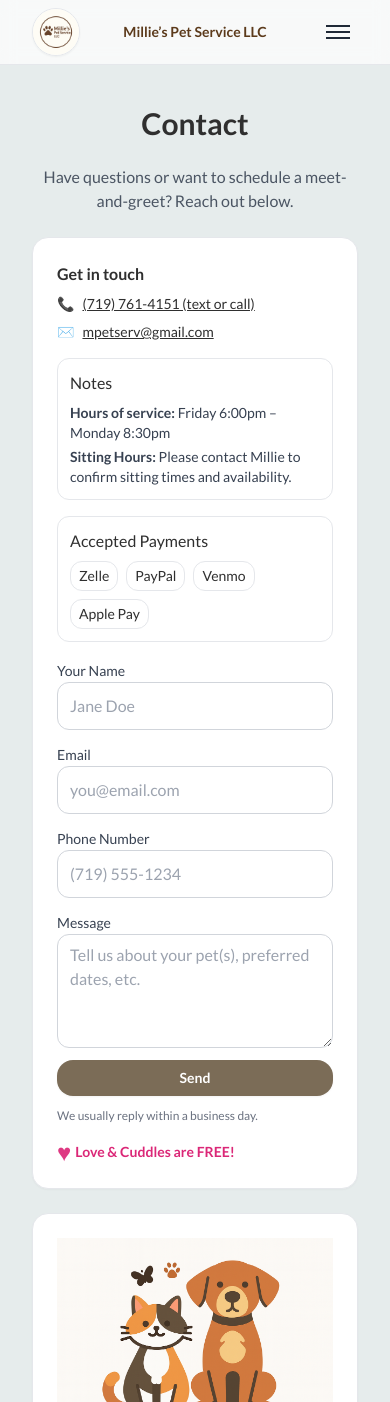
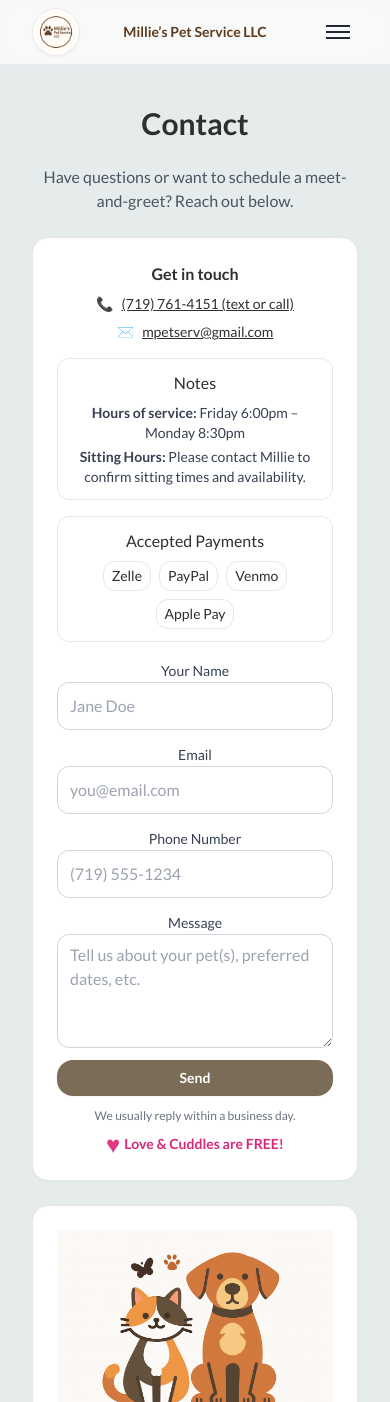
Before and after one commit to bbeare22/millies-pet-service, a Next.js app: page /contact in a window 390 px wide. Shown: the top 1402 px of the page. Built offline with nearby package versions, Linux system fonts and the light colour scheme.

Commit message:
Updated Contact Page, Policy Page, Changed og.png

```diff
--- a/app/contact/page.tsx
+++ b/app/contact/page.tsx
@@ -13,33 +13,41 @@ export default function ContactPage() {
         </p>
 
         <div className="grid md:grid-cols-2 gap-6">
-
+          {/* Left Column */}
           <div className="card space-y-4">
-            <div>
+            <div className="text-center md:text-left">
               <h2 className="font-semibold">Get in touch</h2>
-              <div className="mt-2 text-sm">
+              <div className="mt-2 text-sm flex flex-col items-center md:items-start">
                 <div className="flex items-center gap-2">
                   <span>📞</span>
-                  <a className="underline" href="tel:+17197614151">(719) 761-4151 (text or call)</a>
+                  <a className="underline" href="tel:+17197614151">
+                    (719) 761-4151 (text or call)
+                  </a>
                 </div>
                 <div className="flex items-center gap-2 mt-2">
                   <span>✉️</span>
-                  <a className="underline" href="mailto:mpetserv@gmail.com">mpetserv@gmail.com</a>
+                  <a className="underline" href="mailto:mpetserv@gmail.com">
+                    mpetserv@gmail.com
+                  </a>
                 </div>
               </div>
             </div>
 
-            <div className="rounded-xl border border-gray-200 bg-white p-3">
+            <div className="rounded-xl border border-gray-200 bg-white p-3 text-center md:text-left">
               <h3 className="font-medium">Notes</h3>
               <ul className="mt-2 space-y-1 text-sm text-gray-700">
-                <li><strong>Hours of service:</strong> Friday 6:00pm – Monday 8:30pm</li>
-                <li><strong>Sitting Hours:</strong> Please contact Millie to confirm sitting times and availability.</li>
+                <li>
+                  <strong>Hours of service:</strong> Friday 6:00pm – Monday 8:30pm
+                </li>
+                <li>
+                  <strong>Sitting Hours:</strong> Please contact Millie to confirm sitting times and availability.
+                </li>
               </ul>
             </div>
 
-            <div className="rounded-xl border border-gray-200 bg-white p-3">
+            <div className="rounded-xl border border-gray-200 bg-white p-3 text-center md:text-left">
               <h3 className="font-medium">Accepted Payments</h3>
-              <div className="mt-2 flex flex-wrap gap-2 text-sm">
+              <div className="mt-2 flex flex-wrap justify-center md:justify-start gap-2 text-sm">
                 <span className="px-2 py-1 rounded-xl border">Zelle</span>
                 <span className="px-2 py-1 rounded-xl border">PayPal</span>
                 <span className="px-2 py-1 rounded-xl border">Venmo</span>
@@ -47,14 +55,16 @@ export default function ContactPage() {
               </div>
             </div>
 
-            <ContactForm />
-
-            <div className="text-pink-600 text-sm font-semibold flex items-center gap-1">
-              <span className="animate-pulse text-2xl leading-none">♥</span>
-              Love &amp; Cuddles are FREE!
+            <div className="text-center md:text-left">
+              <ContactForm />
+              <div className="text-pink-600 text-sm font-semibold flex items-center justify-center md:justify-start gap-1 mt-2">
+                <span className="animate-pulse text-2xl leading-none">♥</span>
+                Love &amp; Cuddles are FREE!
               </div>
+            </div>
           </div>
 
+          {/* Right Column */}
           <div className="card overflow-hidden">
             <div className="relative w-full aspect-[4/3] bg-gray-100">
               <Image
--- a/app/policies/page.tsx
+++ b/app/policies/page.tsx
@@ -53,7 +53,7 @@ export default function PoliciesPage() {
         {/* Medications */}
         <div className="rounded-2xl border p-5">
           <h2 className="text-xl font-semibold">Medications</h2>
-          <ul className="mt-3 list-disc pl-5 text-gray-700 space-y-1">
+          <ul className="mt-3 space-y-1 text-gray-700 list-none pl-0 md:list-disc md:pl-5">
             <li>
               <strong>Original vet-prescribed bottle only.</strong> All medication must be in the container
               dispensed by your veterinarian with the pet’s name, medication name, strength, and clear
@@ -81,7 +81,6 @@ export default function PoliciesPage() {
             Tip: Send a photo of the prescription label before your visit so we can confirm details.
           </p>
         </div>
-
 
         {/* Behavior */}
         <div className="rounded-2xl border p-5">
--- a/components/ContactForm.tsx
+++ b/components/ContactForm.tsx
@@ -71,11 +71,13 @@ export default function ContactForm() {
           id="phone"
           name="phone"
           type="tel"
+          inputMode="tel"
           className="input min-h-12"
           placeholder="(719) 555-1234"
-          pattern="[0-9()+\-.\s]{7,}"
+          title="Please enter a valid phone number"
           required
         />
+
       </div>
 
       <div>
@@ -115,7 +117,7 @@ export default function ContactForm() {
         </p>
       )}
       {status === "idle" && (
-        <p className="text-xs text-gray-500">
+        <p className="text-xs text-gray-500 text-center md:text-left">
           We usually reply within a business day.
         </p>
       )}
```
Also changed, not shown: public/og.png, public/og2.png (added).
